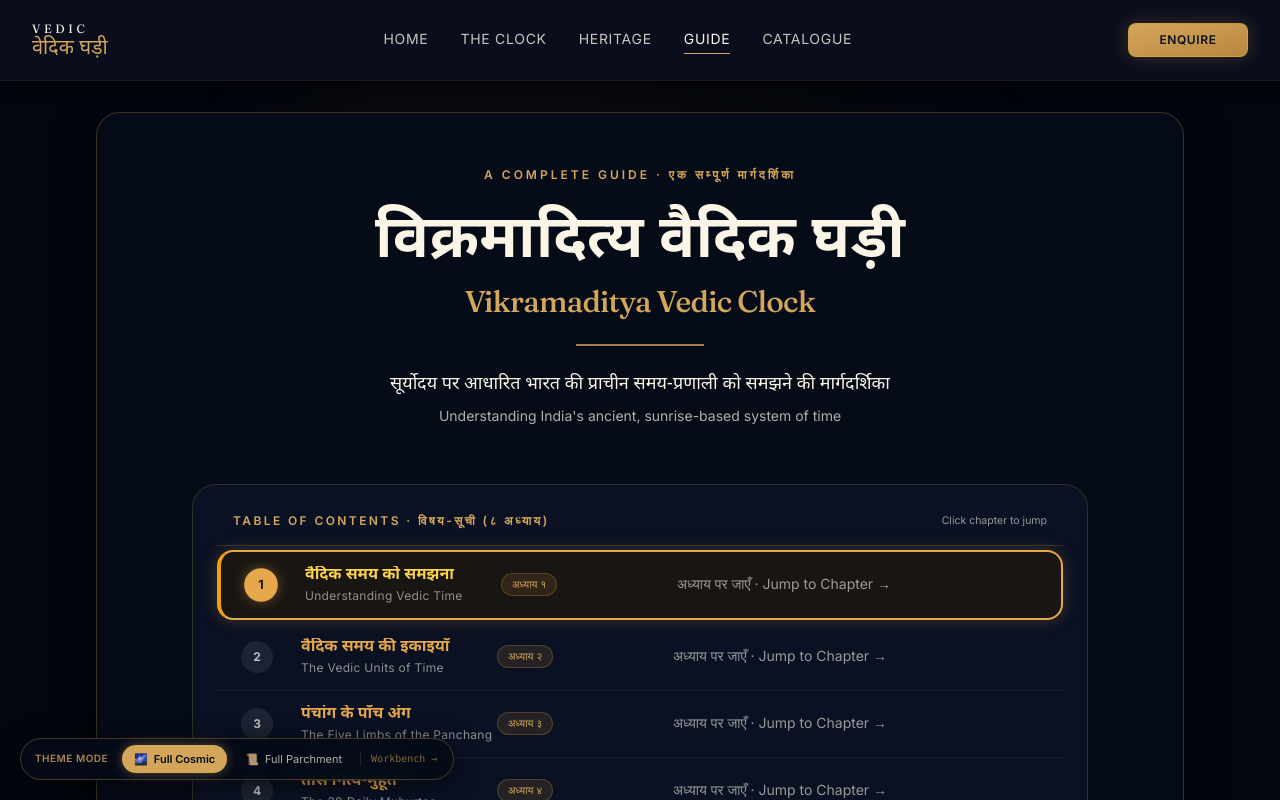
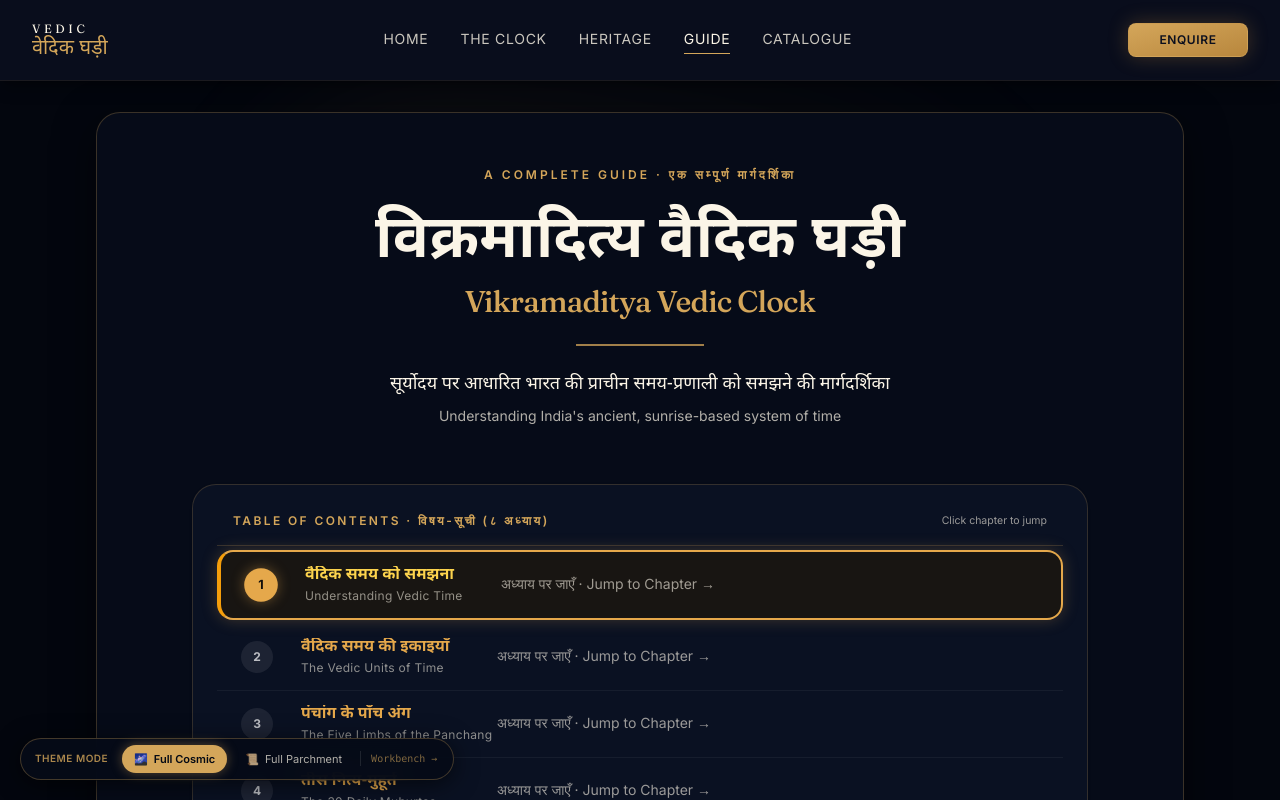
Before and after one commit to varunC28/vedic_clock_website, a Next.js app: page /guide in a window 1280 px wide. Shown: the top 800 px of the page. Built offline with nearby package versions, Linux system fonts and the light colour scheme.

Commit message:
fix(guide): remove chapter badge pill from table of contents

```diff
--- a/src/app/guide/page.tsx
+++ b/src/app/guide/page.tsx
@@ -405,7 +405,6 @@ export default function GuidePage() {
                   nameHi={item.titleHi}
                   nameEn={item.titleEn}
                   nameClassName="w-44 sm:w-64"
-                  badge={`अध्याय ${item.numHi}`}
                   detail="अध्याय पर जाएँ · Jump to Chapter →"
                   isHighlighted={selectedChapter === item.id}
                   onClick={() => scrollToSection(item.id)}
```
